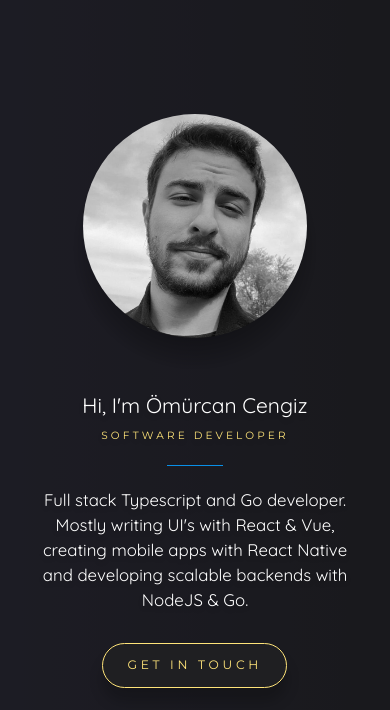
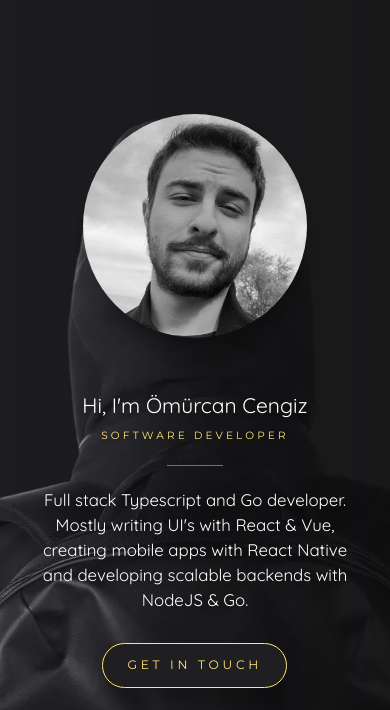
Before and after one commit to mrcn04/omurcancengiz.com, a Gatsby site: page / in a window 390 px wide. Shown: the top 710 px of the page. Built offline with nearby package versions, Linux system fonts and the light colour scheme; Gatsby itself is replaced by a stand-in of ours.

Commit message:
mobile view adjustments

```diff
--- a/src/css/main.css
+++ b/src/css/main.css
@@ -224,10 +224,6 @@ html {
   .social {
     justify-content: center;
   }
-  .wallpaper {
-    background-image: none;
-    background-color: #1C1C20;
-  }
 }
 
 @media screen and (min-width: 800px) {
```
